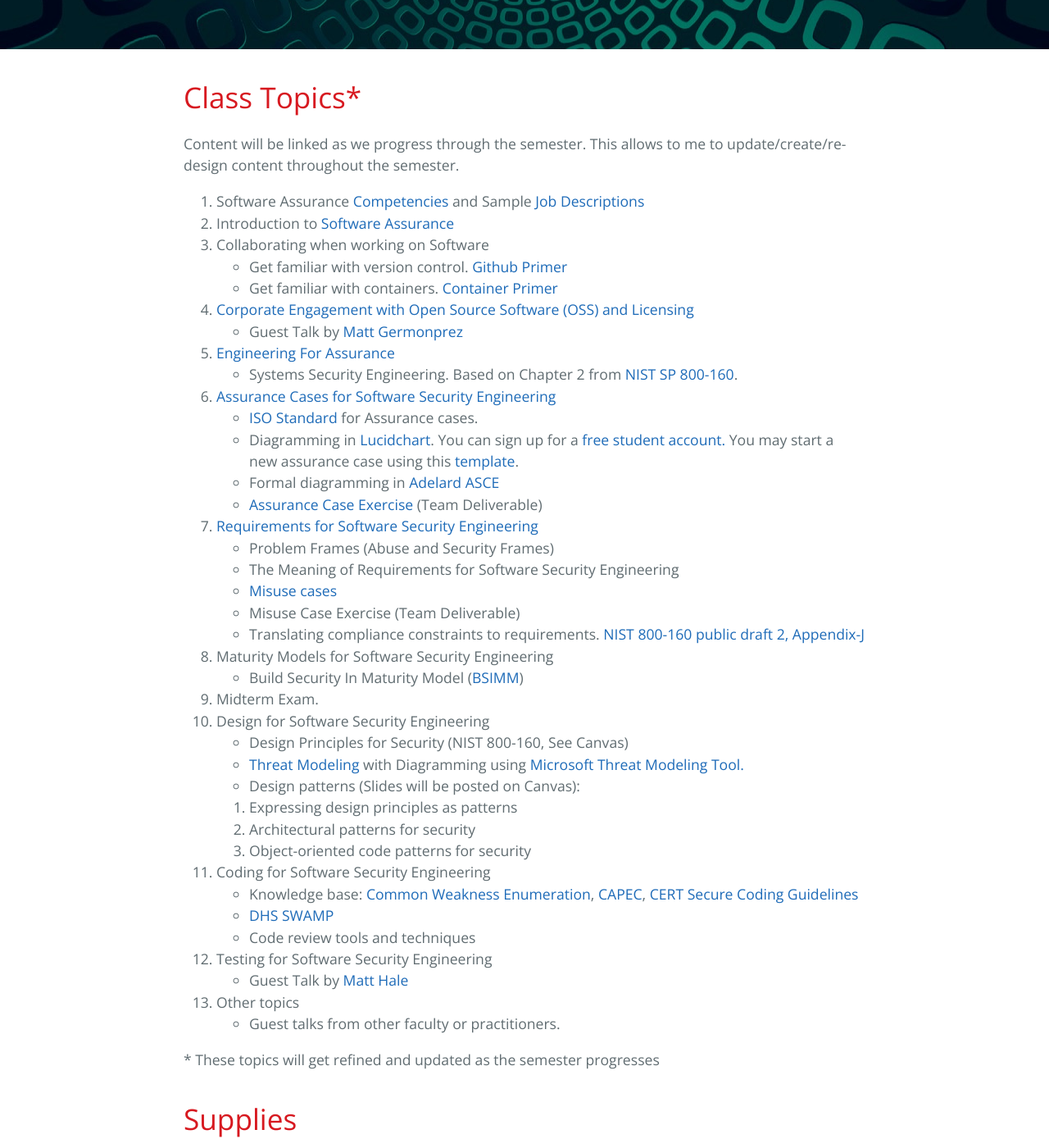
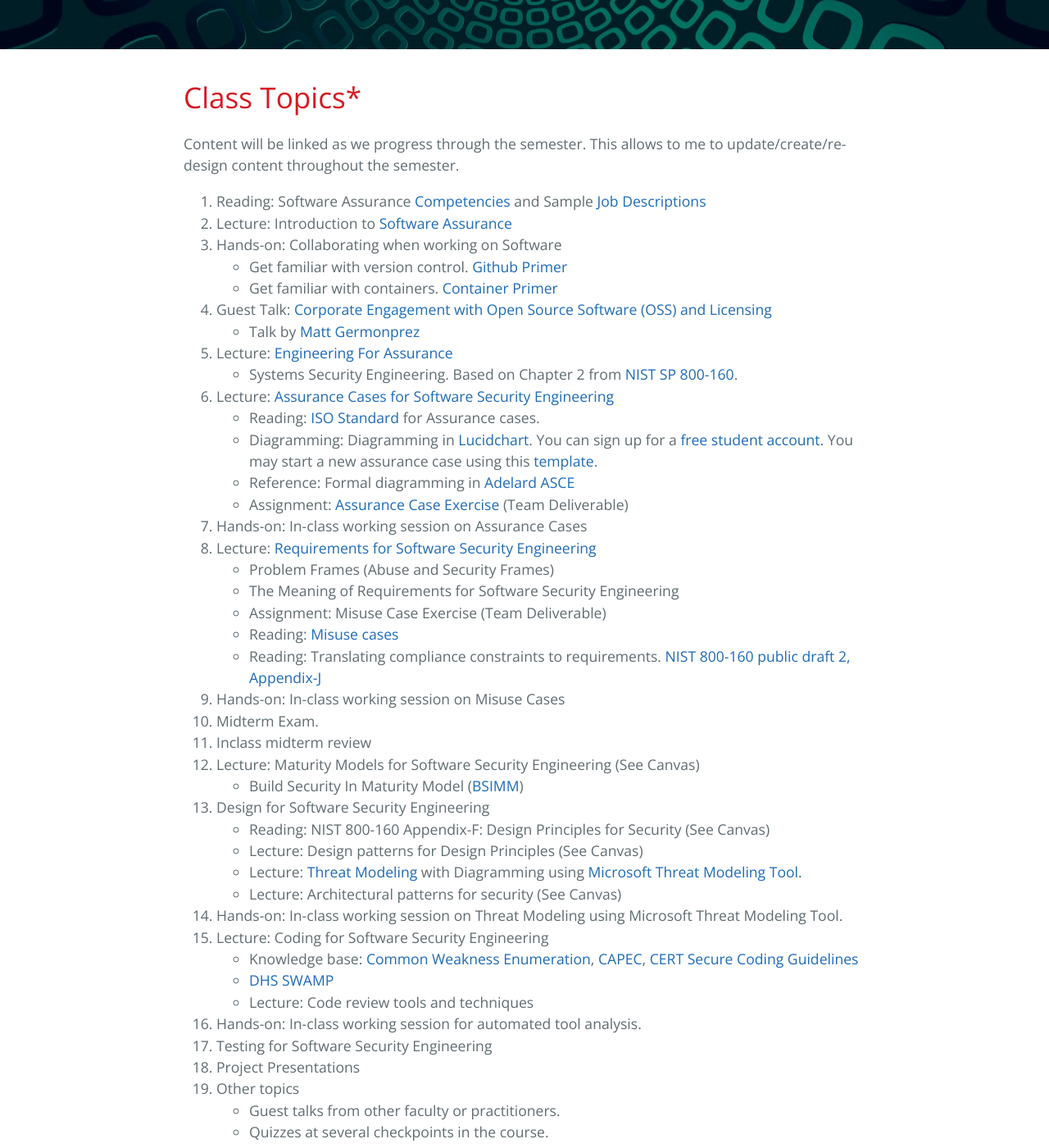
Before and after one commit to robinagandhi/swa, a Jekyll site: the page built from index.md, in a window 1280 px wide and 1400 px high, scrolled down 323 px. Shown: the whole window at 82% size. Built offline with Jekyll 4.4.1, drawn with Linux system fonts in a browser that asks for light colours.

Commit message:
topic updates

```diff
--- a/index.md
+++ b/index.md
@@ -7,44 +7,48 @@
 # Class Topics*
 Content will be linked as we progress through the semester. This allows to me to update/create/re-design content throughout the semester.
 
-1. Software Assurance [Competencies](http://resources.sei.cmu.edu/library/asset-view.cfm?assetid=47953) and Sample [Job](https://robinagandhi.github.io/swa/resources/swa-positions-1.pdf) [Descriptions](https://robinagandhi.github.io/swa/resources/swa-positions-2.pdf)
-1. Introduction to [Software Assurance](https://robinagandhi.github.io/swa/slides/lecture-0/software-assurance.html)
-1. Collaborating when working on Software
+1. Reading: Software Assurance [Competencies](http://resources.sei.cmu.edu/library/asset-view.cfm?assetid=47953) and Sample [Job](https://robinagandhi.github.io/swa/resources/swa-positions-1.pdf) [Descriptions](https://robinagandhi.github.io/swa/resources/swa-positions-2.pdf)
+1. Lecture: Introduction to [Software Assurance](https://robinagandhi.github.io/swa/slides/lecture-0/software-assurance.html)
+1. Hands-on: Collaborating when working on Software
   - Get familiar with version control. [Github Primer](https://robinagandhi.github.io/swa/pages/github.html)
   - Get familiar with containers. [Container Primer](https://robinagandhi.github.io/swa/pages/containers.html)
-1. [Corporate Engagement with Open Source Software (OSS) and Licensing](https://robinagandhi.github.io/swa/slides/lecture-0-1/corporate-participation-with-oss-communities.pdf)
-  * Guest Talk by [Matt Germonprez](http://www.unomaha.edu/college-of-information-science-and-technology/about/faculty-staff/matt-germonprez.php)
-1. [Engineering For Assurance](https://robinagandhi.github.io/swa/slides/lecture-1/systems-security-engineering.html)
+1. Guest Talk: [Corporate Engagement with Open Source Software (OSS) and Licensing](https://robinagandhi.github.io/swa/slides/lecture-0-1/corporate-participation-with-oss-communities.pdf)
+  * Talk by [Matt Germonprez](http://www.unomaha.edu/college-of-information-science-and-technology/about/faculty-staff/matt-germonprez.php)
+1. Lecture: [Engineering For Assurance](https://robinagandhi.github.io/swa/slides/lecture-1/systems-security-engineering.html)
   * Systems Security Engineering. Based on Chapter 2 from [NIST SP 800-160](http://nvlpubs.nist.gov/nistpubs/SpecialPublications/NIST.SP.800-160.pdf).
-1. [Assurance Cases for Software Security Engineering](https://robinagandhi.github.io/swa/slides/lecture-2/assurance-case.html)
-  * [ISO Standard](https://unomaha.on.worldcat.org/oclc/772089071?databaseList=638) for Assurance cases.
-  * Diagramming in [Lucidchart](https://www.lucidchart.com/). You can sign up for a [free student account.](https://www.lucidchart.com/users/education/registerLevel?tP=1&t4=A&t10=A) You may start a new assurance case using this [template](https://www.lucidchart.com/invitations/accept/e8d3aac4-e62b-4fa0-9fd1-c2cf6a6d318d).
-  * Formal diagramming in [Adelard ASCE](https://www.adelard.com/asce/choosing-asce/index.html)
-  * [Assurance Case Exercise](https://robinagandhi.github.io/swa/slides/lecture-2/assurance-case-exercise.html) (Team Deliverable)
-1. [Requirements for Software Security Engineering](https://robinagandhi.github.io/swa/slides/lecture-3/requirements-for-software-se.html)
+1. Lecture: [Assurance Cases for Software Security Engineering](https://robinagandhi.github.io/swa/slides/lecture-2/assurance-case.html)
+  * Reading: [ISO Standard](https://unomaha.on.worldcat.org/oclc/772089071?databaseList=638) for Assurance cases.
+  * Diagramming: Diagramming in [Lucidchart](https://www.lucidchart.com/). You can sign up for a [free student account.](https://www.lucidchart.com/users/education/registerLevel?tP=1&t4=A&t10=A) You may start a new assurance case using this [template](https://www.lucidchart.com/invitations/accept/e8d3aac4-e62b-4fa0-9fd1-c2cf6a6d318d).
+  * Reference: Formal diagramming in [Adelard ASCE](https://www.adelard.com/asce/choosing-asce/index.html)
+  * Assignment: [Assurance Case Exercise](https://robinagandhi.github.io/swa/slides/lecture-2/assurance-case-exercise.html) (Team Deliverable)
+1. Hands-on: In-class working session on Assurance Cases
+1. Lecture: [Requirements for Software Security Engineering](https://robinagandhi.github.io/swa/slides/lecture-3/requirements-for-software-se.html)
   * Problem Frames (Abuse and Security Frames)
   * The Meaning of Requirements for Software Security Engineering
-  * [Misuse cases](http://ieeexplore.ieee.org/stamp/stamp.jsp?arnumber=1159030)
-  * Misuse Case Exercise (Team Deliverable)
-  * Translating compliance constraints to requirements. [NIST 800-160 public draft 2, Appendix-J](http://csrc.nist.gov/publications/drafts/800-160/sp800_160_second-draft.pdf)
-1. Maturity Models for Software Security Engineering
+  * Assignment: Misuse Case Exercise (Team Deliverable)
+  * Reading: [Misuse cases](http://ieeexplore.ieee.org/stamp/stamp.jsp?arnumber=1159030)
+  * Reading: Translating compliance constraints to requirements. [NIST 800-160 public draft 2, Appendix-J](http://csrc.nist.gov/publications/drafts/800-160/sp800_160_second-draft.pdf)
+1. Hands-on: In-class working session on Misuse Cases
+1. Midterm Exam.
+1. Inclass midterm review
+1. Lecture: Maturity Models for Software Security Engineering (See Canvas)
   * Build Security In Maturity Model ([BSIMM](https://www.bsimm.com))
-1. Midterm Exam.
 1. Design for Software Security Engineering
-  * Design Principles for Security (NIST 800-160, See Canvas)
-  * [Threat Modeling](https://robinagandhi.github.io/swa/slides/lecture-4/design-for-software-se.html) with Diagramming using [Microsoft Threat Modeling Tool.](https://www.microsoft.com/en-us/download/details.aspx?id=49168)
-  * Design patterns (Slides will be posted on Canvas):
-    1. Expressing design principles as patterns
-    2. Architectural patterns for security
-    3. Object-oriented code patterns for security
-1. Coding for Software Security Engineering
+  * Reading: NIST 800-160 Appendix-F: Design Principles for Security (See Canvas)
+  * Lecture: Design patterns for Design Principles (See Canvas)
+  * Lecture: [Threat Modeling](https://robinagandhi.github.io/swa/slides/lecture-4/design-for-software-se.html) with Diagramming using [Microsoft Threat Modeling Tool.](https://www.microsoft.com/en-us/download/details.aspx?id=49168)
+  * Lecture: Architectural patterns for security (See Canvas)
+1. Hands-on: In-class working session on Threat Modeling using Microsoft Threat Modeling Tool.
+1. Lecture: Coding for Software Security Engineering
   * Knowledge base: [Common Weakness Enumeration](http://cwe.mitre.org/), [CAPEC](https://capec.mitre.org/), [CERT Secure Coding Guidelines](https://www.securecoding.cert.org/confluence/display/seccode/SEI+CERT+Coding+Standards)
   * [DHS SWAMP](https://www.mir-swamp.org/)
-  * Code review tools and techniques
+  * Lecture: Code review tools and techniques
+1. Hands-on: In-class working session for automated tool analysis.
 1. Testing for Software Security Engineering
-  * Guest Talk by [Matt Hale](http://faculty.ist.unomaha.edu/mhale/)
+1. Project Presentations
 1. Other topics
   * Guest talks from other faculty or practitioners.
+  * Quizzes at several checkpoints in the course.
 
 \* These topics will get refined and updated as the semester progresses
 
```
